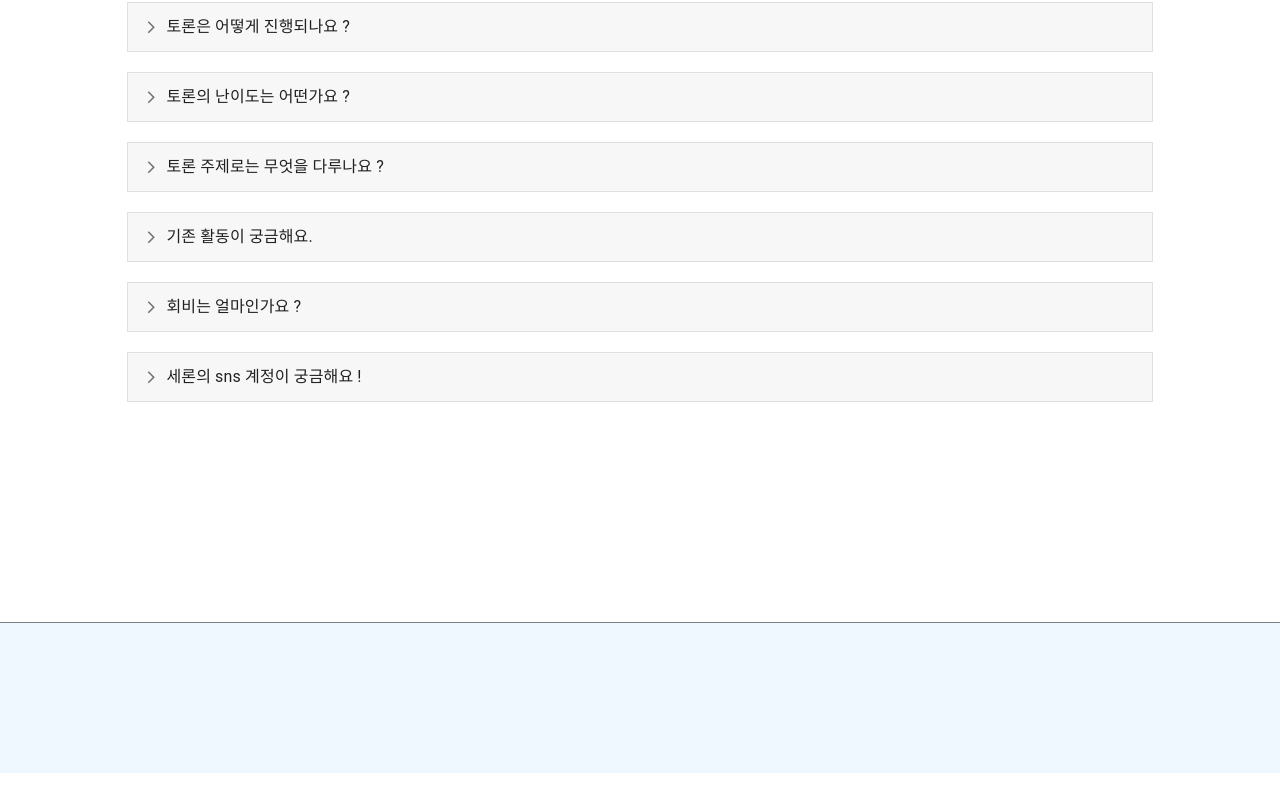
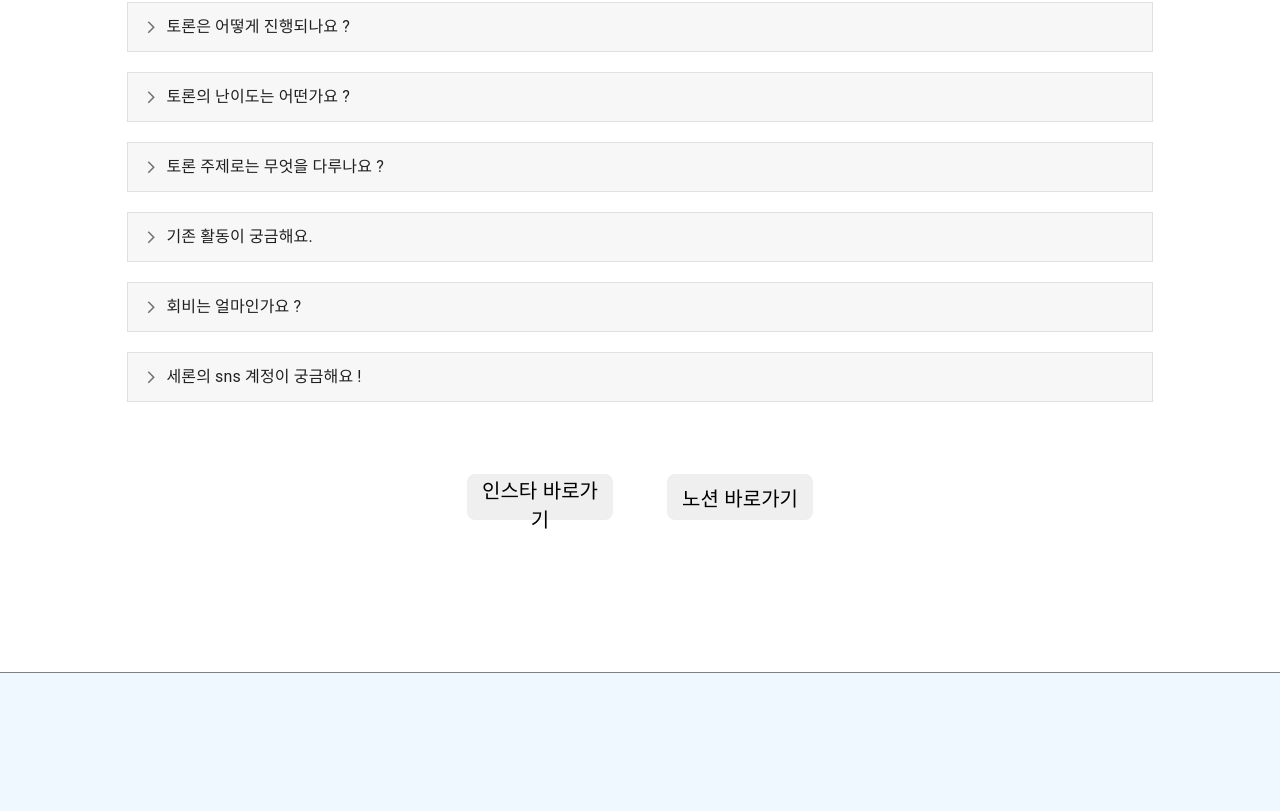
Before and after one commit to Team-Seron/Seron_Web, a React (Vite) app: page / in a window 1280 px wide. Shown: the part 1045-1856 px from the top of the page. Before the commit the page ends 1818 px from the top, so only its background shows below. Built offline with nearby package versions, Linux system fonts and the light colour scheme; a web font is replaced by a local one.

Commit message:
Feat: 인스타그램 및 노션 바로가기 버튼

```diff
--- a/src/components/Body/Body.tsx
+++ b/src/components/Body/Body.tsx
@@ -24,9 +24,57 @@ function Body() {
           </div>
         ))}
       </Section>
+      <ButtonWrapper>
+        <Button
+          type="button"
+          onClick={() => {
+            location.href = "https://www.instagram.com/seron_official/";
+          }}
+        >
+          인스타 바로가기
+        </Button>
+        <Button
+          type="button"
+          onClick={() => {
+            location.href = "https://url.kr/6c8i13";
+          }}
+        >
+          노션 바로가기
+        </Button>
+      </ButtonWrapper>
     </Wrapper>
   );
 }
+
+const ButtonWrapper = styled.div`
+  display: flex;
+  flex-direction: row;
+  align-items: center;
+  justify-content: center;
+  width: 100%;
+  gap: 50px;
+
+  @media (max-width: 768px) {
+    flex-direction: column;
+    gap: 10px;
+  }
+`;
+
+const Button = styled.button`
+  width: 150px;
+  height: 50px;
+  border: 2px solid white;
+  border-radius: 10px;
+  font-size: 20px;
+  font-weight: bold;
+
+  &:hover {
+    cursor: pointer;
+    background-color: #74b0d8;
+    transition: 0.5s;
+    color: white;
+  }
+`;
 
 const Wrapper = styled.div`
   display: flex;
```
